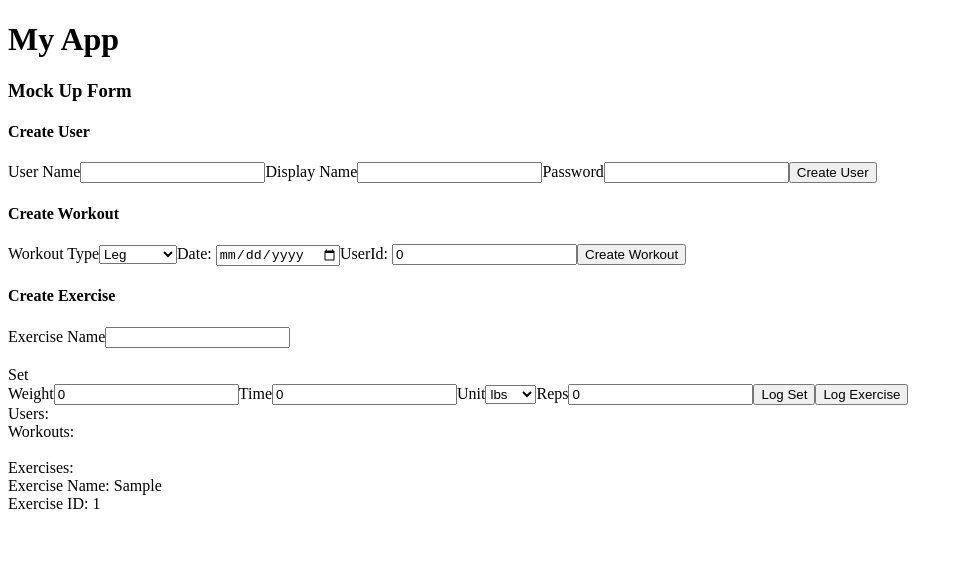
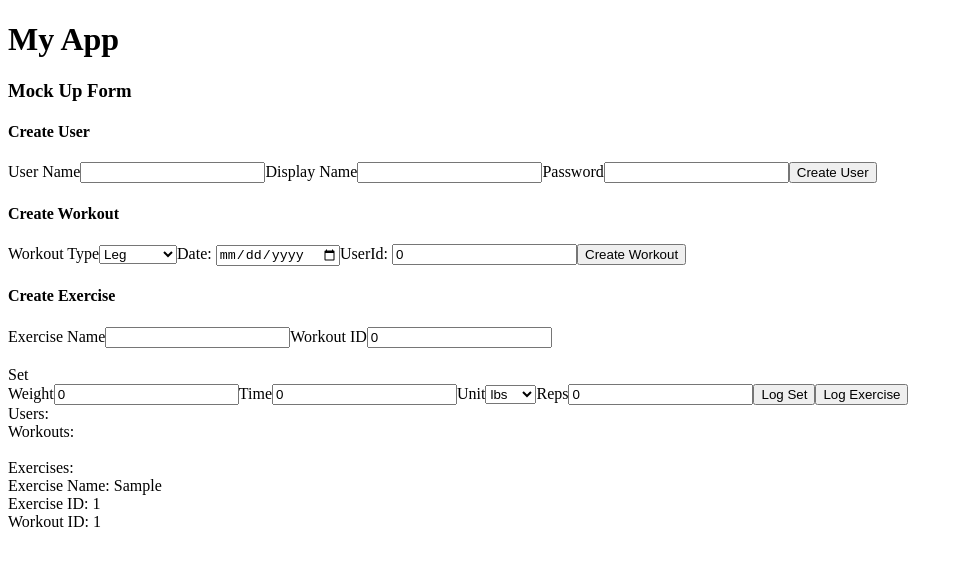
Before and after one commit to jamieab98/Capstone-Full-Stack-Productivity, a React (Vite) app in the folder frontend/: page / in a window 1280 px wide. Both pictures are taken after typing "Sample" into the empty fields and a click on the button "Log Exercise". Shown: the top 566 px of the page, without its empty margins (0-963 px from the left). Built offline with nearby package versions, Linux system fonts and the light colour scheme.

Commit message:
added in the exercise workout ID so the exercise can be tracked back to a specific workout

```diff
--- a/frontend/src/App.jsx
+++ b/frontend/src/App.jsx
@@ -16,6 +16,7 @@ function App(){
 
   const [exerciseName, setExerciseName] = useState("")
   const [exerciseID, setExerciseID] = useState(1)
+  const [exerciseWorkoutID, setExerciseWorkoutID] = useState(1)
 
   const [weight, setWeight] = useState(0)
   const [time, setTime] = useState(0)
@@ -59,11 +60,12 @@ function App(){
 
   function handleLogExercise(e){
     e.preventDefault()
-    setExerciseClass(prev=>[...prev, {"exercisename": exerciseName, "exerciseid": exerciseID, "sets": exerciseSets}])
+    setExerciseClass(prev=>[...prev, {"exercisename": exerciseName, "exerciseid": exerciseID, "sets": exerciseSets, "workoutid": exerciseWorkoutID}])
     setExerciseName("")
     setSetNumber(1)
     setExerciseSets([])
     setExerciseID(exerciseID + 1)
+    setExerciseWorkoutID(0)
   }
 
   return(
@@ -115,6 +117,9 @@ function App(){
         <form>
           <label htmlFor="exercisename">Exercise Name</label>
           <input type="text" id="exercisename" value={exerciseName} onChange={(e)=>setExerciseName(e.target.value)}/>
+
+          <label htmlFor="workoutid">Workout ID</label>
+          <input type="number" id="workoutid" value={exerciseWorkoutID} onChange={(e)=>setExerciseWorkoutID(e.target.value)}/>
           <br/>
           <br/>
           Set
@@ -163,6 +168,7 @@ function App(){
             Date: {data.date}<br/>
             Workout ID: {data.workoutid}<br/>
             User ID: {data.workoutuserid}<br/>
+            <br/>
           </div>
         ))}
       </div>
@@ -173,7 +179,8 @@ function App(){
         {exerciseClass.map((data, index)=>(
           <div key={index}>
             Exercise Name: {data.exercisename}<br/>
-            Exercise ID: {data.exerciseid}
+            Exercise ID: {data.exerciseid}<br/>
+            Workout ID: {data.workoutid}
             {data.sets.map((set, index)=>(
               <div key={index}>Set {index + 1}: {set.weight}{set.unit}: {set.reps} reps. Set ID: {set.setid}</div>
             ))}
```
